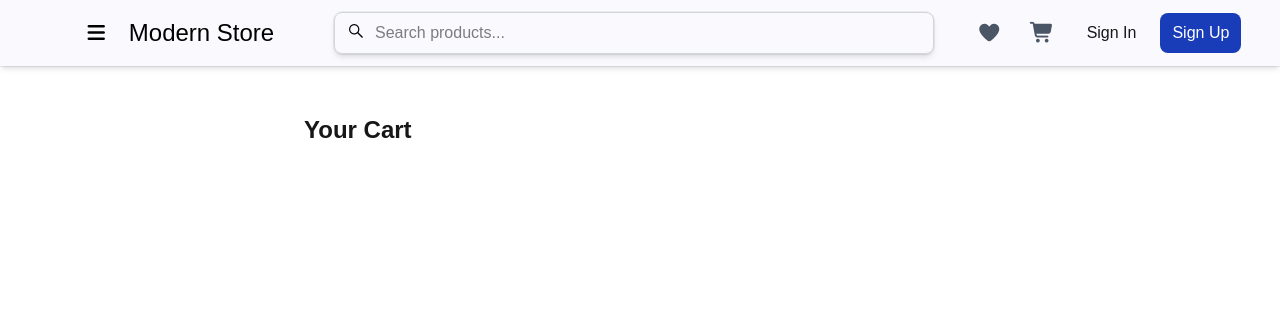
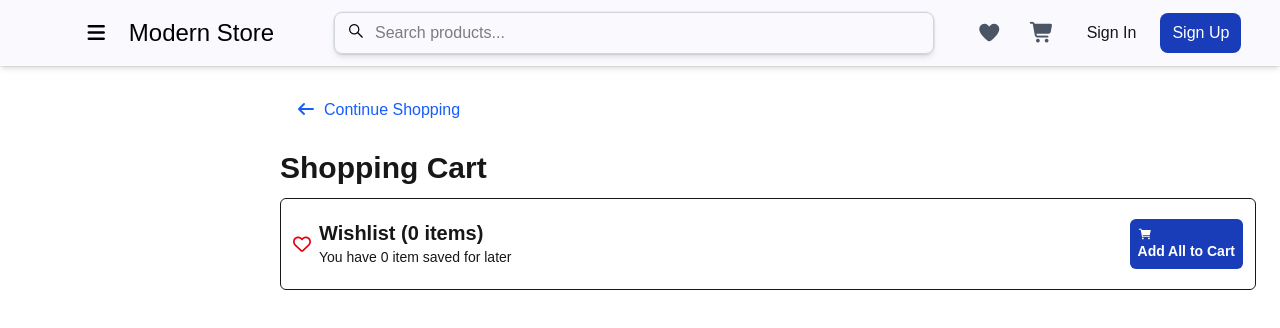
Before and after one commit to nishantcm/modern-store-ecommerce, a Next.js app: page /cart in a window 1280 px wide. Shown: the top 328 px of the page. Built offline with nearby package versions, Linux system fonts and the light colour scheme.

Commit message:
Updated the src/app/cart/page.js file.

```diff
--- a/src/app/cart/page.js
+++ b/src/app/cart/page.js
@@ -1,17 +1,47 @@
 import CartItem from "@/components/cart/CartItem";
+import { FaRegHeart } from "react-icons/fa6";
+import { IoCartSharp } from "react-icons/io5";
+
 
 export default function CartPage() {
 
   const cart = [];
 
   return (
-    <div className="p-6">
-      <h1 className="text-2xl font-bold">Your Cart</h1>
+    <div>
+      <div className="">
+        <button className="text-blue-600 p-2 rounded-md hover:bg-blue-100 transition">
+          <i className="fa-solid fa-arrow-left text-blue-600 mx-2"></i>
+          Continue Shopping
+        </button>
+      </div>
+      <h1 className="font-extrabold text-3xl pt-5">Shopping Cart</h1>
+      <div className="rounded-md px-3 py-5 border mt-3">
+        <div className="flex justify-between">
+          <div className="flex">
+            <div className="flex items-center justify-center">
+              <FaRegHeart className="text-red-600 text-lg me-2" />
+            </div>
+            <div className="">
+              <h3 className="text-xl font-bold">Wishlist (0 items)</h3>
+              <p className="text-sm font-light">You have 0 item saved for later</p>
+            </div>
+          </div>
+          <div className="">
+            <button className="bg-blue-800 p-2 rounded-md hover:bg-blue-700 text-white text-sm font-bold"><IoCartSharp /> Add All to Cart</button>
+          </div>
+        </div>
 
-      <div className="mt-6 space-y-4">
-        {cart.map((item) => (
-          <CartItem key={item._id} product={item} />
-        ))}
+      </div>
+      <div className="flex justify-center">
+        <div className="p-6 ">
+
+          <div className="mt-6 space-y-4">
+            {cart.map((item) => (
+              <CartItem key={item._id} product={item} />
+            ))}
+          </div>
+        </div>
       </div>
     </div>
   );
```
